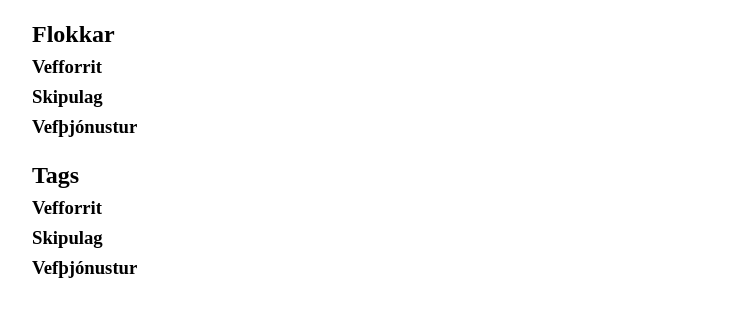
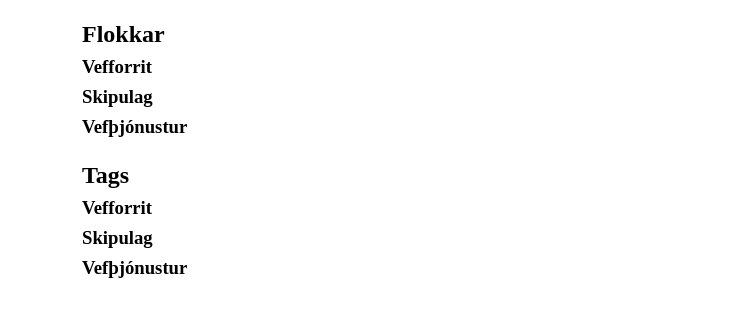
Before and after one commit to thrandurorriolason/vef1-hv2-1, a website: page index.html in a window 1280 px wide. Shown: the part 100-416 px from the top of the page, without its empty margins (108-840 px from the left). Drawn offline with nearby package versions, Linux system fonts and the light colour scheme; files that its build step writes are made by us from their sources; no server answers.

Commit message:
test commit

```diff
--- a/styles/global.scss
+++ b/styles/global.scss
@@ -18,7 +18,7 @@ html {
 
 //Þarf síðan örgl að flokka í fleiri scss skrár, fannst þetta bara þæginlegra svona fyrst
 body{
-  max-width: 1000px; //Til að síðan sé mest 1000px
+  max-width: 900px; //Til að síðan sé mest 1000px
   margin: auto; //Setja síðuna í miðjuna
 }
 
```
